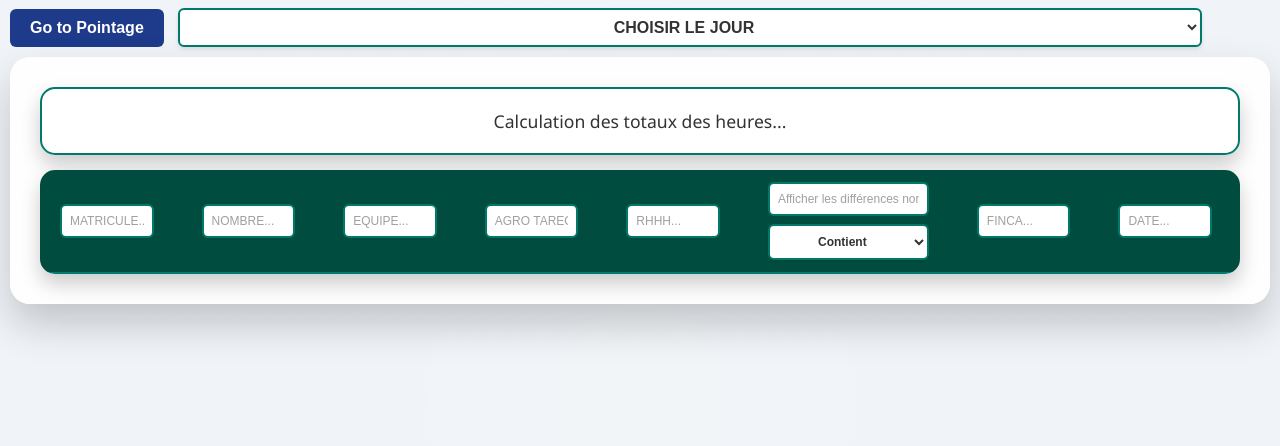
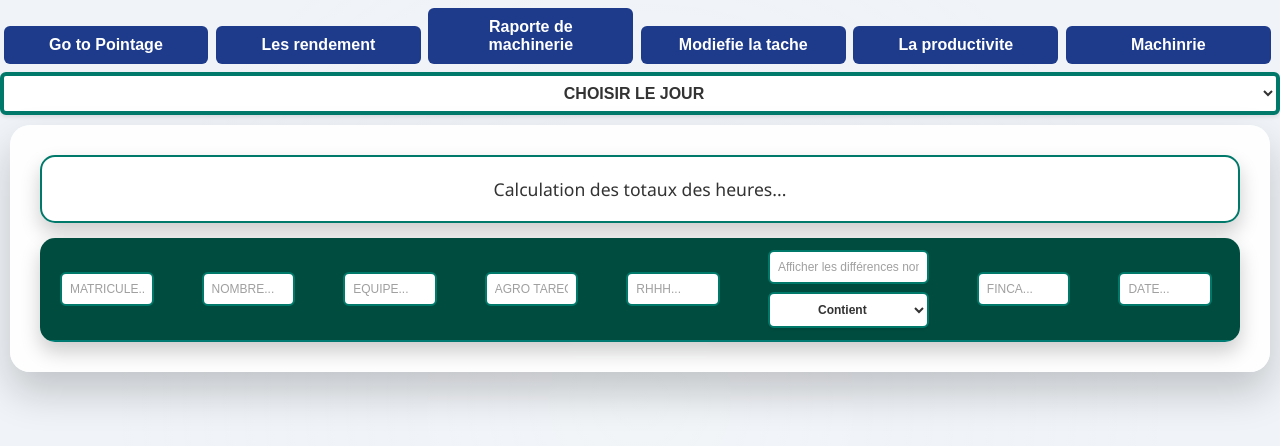
Before and after one commit to aromaherbex/DIMANCHE, a plain HTML site: page index.html in a window 1280 px wide. Drawn offline with Linux system fonts and the light colour scheme; no server answers.

Commit message:
Update index.html

```diff
--- a/index.html
+++ b/index.html
@@ -226,8 +226,8 @@ body {
  .navigate-button {
       display: inline-block;
       padding: 10px 20px;
-      margin: 0px 10px;
       margin-top:8px;
+      margin-left:3.5px;
       font-size: 16px;
       font-weight: 600;
       color: #fff;
@@ -236,6 +236,8 @@ body {
       border-radius: 6px;
       cursor: pointer;
       transition: background-color 0.3s ease;
+	  align-items: center;
+	  width:16%;
     }
     .navigate-button:hover {
       background-color: #2b4a8f;
@@ -245,14 +247,14 @@ body {
     select {
       padding: 8px 12px;
       font-size: 1em;
-      border: 2px solid #00796b;
+      border: 4px solid #00796b;
       border-radius: 6px;
       background: #ffffff;
       color: #333;
       transition: border-color 0.3s ease, background-color 0.3s ease, box-shadow 0.3s ease;
       box-shadow: 0 2px 4px rgba(0, 0, 0, 0.1);
       margin-top:8px;
-      width:80%;
+      width:100%;
       text-align:center;
 	  font-weight: bold;
 
@@ -278,9 +280,14 @@ body {
 <body>
 
     <button class="navigate-button" onclick="navigateToPage()">Go to Pointage</button>
+	<button class="navigate-button" onclick="navigateToPage1()">Les rendement </button>
+	<button class="navigate-button" onclick="navigateToPage5()">Raporte de machinerie</button>
+	<button class="navigate-button" onclick="navigateToPage2()">Modiefie la tache</button>
+	<button class="navigate-button" onclick="navigateToPage3()">La productivite</button>
+	<button class="navigate-button" onclick="navigateToPage4()">Machinrie</button>
       <select id="daySelect" onchange="redirectToSite()">
 	  <option value="monday" data-url="">CHOISIR LE JOUR</option>
-      <option value="monday" data-url="https://aromaherbex.github.io/LUNDI/">LUNDI</option>
+      <option value="monday" data-url="https://aromaherbex.github.io/MARDI/">LUNDI</option>
       <option value="tuesday" data-url="https://aromaherbex.github.io/MARDI/">MARDI</option>
       <option value="wednesday" data-url="https://aromaherbex.github.io/MERCREDI/">MERCREDI</option>
       <option value="thursday" data-url="https://aromaherbex.github.io/JEUDI/">اJEUDI</option>
@@ -340,7 +347,22 @@ body {
 }
 
   function navigateToPage() {
-      window.location.href = 'https://abdermb98.github.io/pointage/'; // استبدل هذا بالرابط الخاص بك
+      window.location.href = 'https://abdermb98.github.io/pointage/';
+    }
+	function navigateToPage1() {
+      window.location.href = 'https://193.56.164.133:8443/reportes/Reporte/?key=Partes_Rendimientos';
+    }
+	function navigateToPage2() {
+      window.location.href = 'https://193.56.164.133:8443/ControlRoute/task/';
+    }
+   function navigateToPage3() {
+      window.location.href = 'https://193.56.164.133:8443/Tareo/productivity_log/';
+    }
+	  function navigateToPage4() {
+      window.location.href = 'https://193.56.164.133:8443/Tareo/machinerymarking/';
+    }
+	  function navigateToPage5() {
+      window.location.href = 'https://193.56.164.133:8443/reportes/Reporte/?key=Marcheting';
     }
     const url = 'https://script.google.com/macros/s/AKfycbxF0C7FYNfWwdS8j9jOlgwzQCY2IxV6O3B0z2g7AnbmSx3wKopEAxvQIC4JcT00DxR8vw/exec';
 
```
